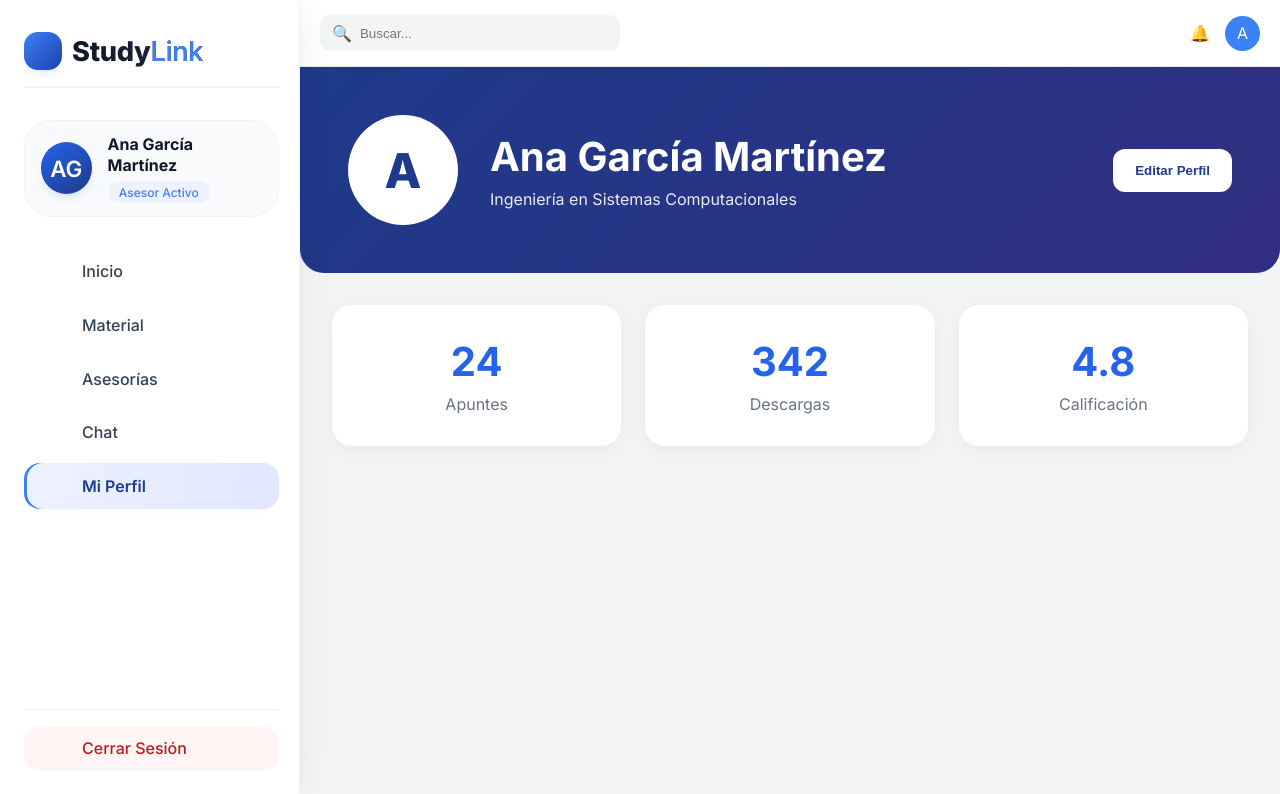
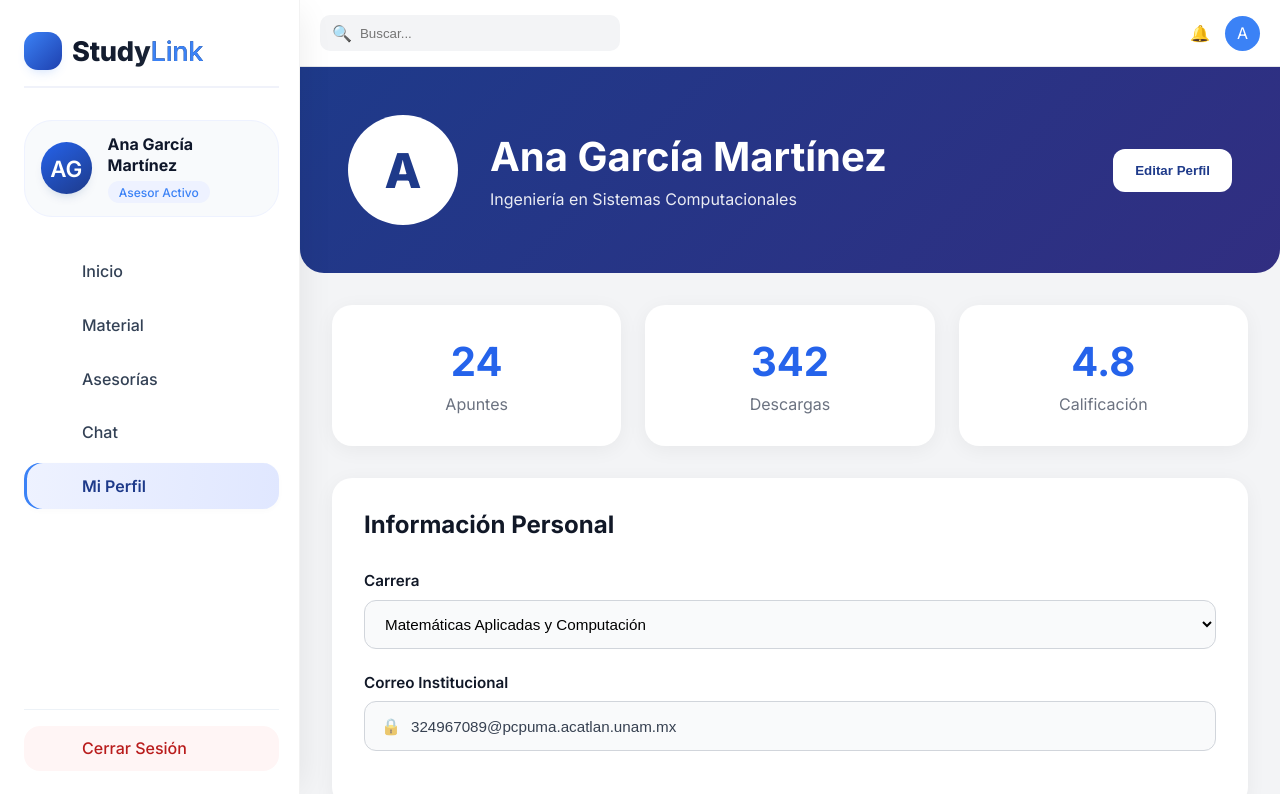
Before and after one commit to RecursosMAC/FrontEnd-Project, a Next.js app in the folder proyecto_studylink/: page /perfil in a window 1280 px wide. Shown: the top 794 px of the page. Built offline with nearby package versions, Linux system fonts and the light colour scheme.

Commit message:
Modulo de información personal creado

```diff
--- a/proyecto_studylink/app/grid/grid.tsx
+++ b/proyecto_studylink/app/grid/grid.tsx
@@ -7,7 +7,7 @@ export default function Grid() {
       <Tarjeta
         tipo="pdf"
         titulo="Algoritmos de Ordenamiento"
-        carrera="Ing. en Computación"
+        carrera="Matemáticas Aplicadas y Computación"
         materia="Estructuras de Datos"
         fecha={new Date(2025, 0, 14)}
         autor="Ana García Martínez"
@@ -16,7 +16,7 @@ export default function Grid() {
       <Tarjeta
         tipo="video"
         titulo="Cálculo Integral"
-        carrera="Matemáticas"
+        carrera="Actuaría"
         materia="Cálculo II"
         fecha={new Date(2025, 1, 10)}
         autor="Juan Pérez"
--- a/proyecto_studylink/app/perfil/Informacion/Informacion.module.css
+++ b/proyecto_studylink/app/perfil/Informacion/Informacion.module.css
@@ -0,0 +1,92 @@
+.container{
+  margin:0 2rem 2rem;
+
+  background:white;
+
+  border-radius:20px;
+
+  padding:2rem;
+
+  box-shadow:
+    0 4px 20px rgba(0,0,0,0.05);
+}
+
+.container h2{
+  font-size:1.5rem;
+  font-weight:700;
+
+  margin-bottom:2rem;
+}
+
+.formGroup{
+  display:flex;
+  flex-direction:column;
+
+  gap:0.6rem;
+
+  margin-bottom:1.5rem;
+}
+
+.formGroup label{
+  font-size:0.95rem;
+  font-weight:600;
+
+  color:#111827;
+}
+
+.input{
+  width:100%;
+
+  padding:14px 16px;
+
+  border:1px solid #d1d5db;
+
+  border-radius:12px;
+
+  background:#f9fafb;
+
+  font-size:0.95rem;
+
+  outline:none;
+
+  transition:0.2s;
+}
+
+.input:focus{
+  border-color:#2563eb;
+
+  background:white;
+}
+
+.inputIcon{
+  display:flex;
+  align-items:center;
+
+  gap:10px;
+
+  padding:14px 16px;
+
+  border:1px solid #d1d5db;
+
+  border-radius:12px;
+
+  background:#f9fafb;
+}
+
+.inputIcon span{
+  opacity:0.6;
+}
+
+.inputIcon input{
+  border:none;
+
+  background:transparent;
+
+  width:100%;
+
+  outline:none;
+
+  font-size:0.95rem;
+
+  color:#374151;
+}
--- a/proyecto_studylink/app/perfil/Informacion/Informacion.tsx
+++ b/proyecto_studylink/app/perfil/Informacion/Informacion.tsx
@@ -0,0 +1,43 @@
+import styles from "./Informacion.module.css";
+
+export default function Informacion() {
+  return (
+    <section className={styles.container}>
+
+      <h2>Información Personal</h2>
+
+      <div className={styles.formGroup}>
+        <label>Carrera</label>
+
+        <select className={styles.input}>
+          <option>
+            Matemáticas Aplicadas y Computación
+          </option>
+
+          <option>
+            Actuaría
+          </option>
+
+          <option>
+            Ingeniería Civil
+          </option>
+        </select>
+      </div>
+
+      <div className={styles.formGroup}>
+        <label>Correo Institucional</label>
+
+        <div className={styles.inputIcon}>
+          <span>🔒</span>
+
+          <input
+            type="email"
+            value="324967089@pcpuma.acatlan.unam.mx"
+            readOnly
+          />
+        </div>
+      </div>
+
+    </section>
+  );
+}
--- a/proyecto_studylink/app/perfil/page.tsx
+++ b/proyecto_studylink/app/perfil/page.tsx
@@ -2,7 +2,7 @@ import Menu from "../Menu/Menu";
 import Barra from "../Barra/barra";
 import HeaderPerfil from "./HeaderPerfil/HeaderPerfil";
 import Estadisticas from "./Estadisticas/Estadisticas";
-// import Informacion from "./Informacion/Informacion";
+import Informacion from "./Informacion/Informacion";
 // import Actividad from "./Actividad/Actividad";
 
 export default function PerfilPage() {
@@ -31,7 +31,7 @@ export default function PerfilPage() {
 
         <Estadisticas />
 
-
+        <Informacion />
 
       </div>
 
```
